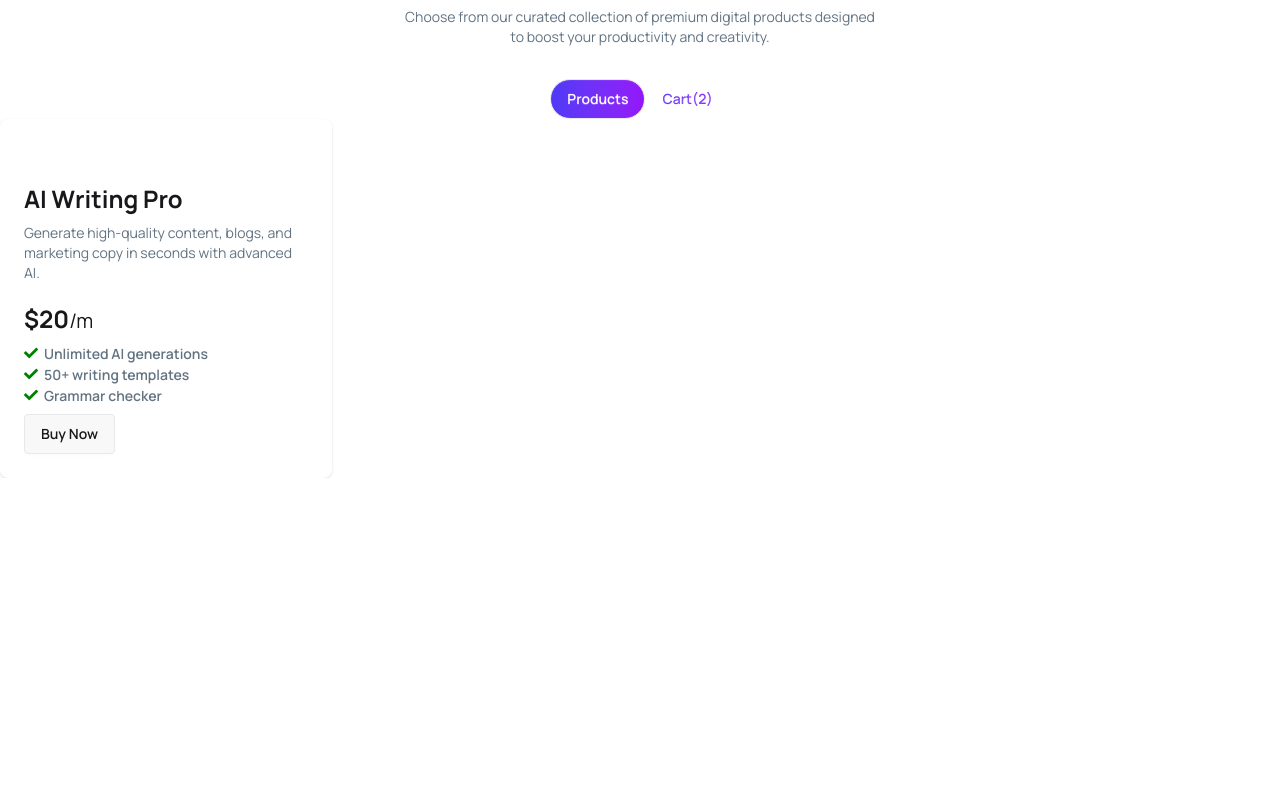
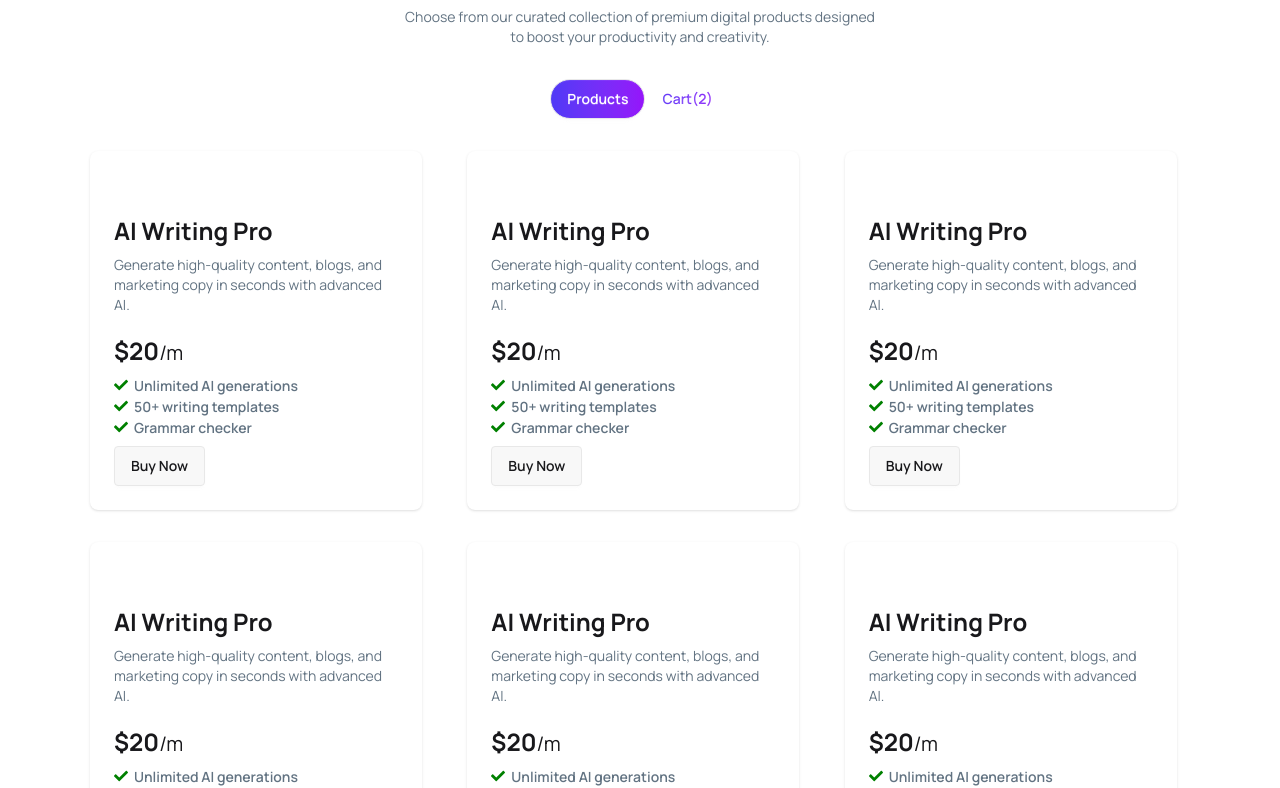
Before and after one commit to SayeedSAMI/B13-A6-DigiTools-Platform, a React (Vite) app: page / in a window 1280 px wide. Shown: the part 1060-1848 px from the top of the page. Before the commit the page ends 1538 px from the top, so only its background shows below. Built offline with nearby package versions, Linux system fonts and the light colour scheme.

Commit message:
products data fetching section done

```diff
--- a/src/App.jsx
+++ b/src/App.jsx
@@ -1,10 +1,18 @@
+import { Suspense } from "react";
 import "./App.css";
 import Banner from "./components/header/banner/Banner";
 import CounterRating from "./components/header/counter&rating/Counter&Rating";
 import Navbar from "./components/header/navbar/Navbar";
 import Products from "./components/main/productsLists/products/Products";
 
+const fetchPromise = async () => {
+  const res = await fetch("/public/productData.json");
+  return res.json();
+};
+
 function App() {
+  const productPromise = fetchPromise();
+
   return (
     <div className="font-display">
       <header>
@@ -21,8 +29,13 @@ function App() {
             to boost your productivity and creativity.
           </p>
         </div>
-
-        <Products></Products>
+        <Suspense
+          fallback={
+            <span className="loading loading-bars loading-xl flex  mx-auto mb-7"></span>
+          }
+        >
+          <Products productPromise={productPromise}></Products>
+        </Suspense>
       </main>
     </div>
   );
--- a/src/components/Ui/Cards.jsx
+++ b/src/components/Ui/Cards.jsx
@@ -1,6 +1,9 @@
 import React from "react";
 import { FaCheck } from "react-icons/fa";
-const Cards = () => {
+
+const Cards = ({ data }) => {
+  console.log(data);
+
   return (
     <div className="card bg-base-100 w-[332px] shadow-sm p-[24]">
       <figure className="px-10 pt-10"></figure>
--- a/src/components/main/productsLists/products/Products.jsx
+++ b/src/components/main/productsLists/products/Products.jsx
@@ -1,7 +1,10 @@
-import React from "react";
+import React, { use } from "react";
 import Cards from "../../../Ui/Cards";
 
-const Products = () => {
+const Products = ({ productPromise }) => {
+  const productData = use(productPromise);
+  //   console.log(productData);
+
   return (
     <div className="text-center">
       <div>
@@ -12,7 +15,11 @@ const Products = () => {
           Cart(2)
         </button>
 
-        <Cards></Cards>
+        <div className="grid grid-cols-1 md:grid-cols-2 lg:grid-cols-3 max-w-[1100px] mx-auto my-8 gap-8">
+          {productData.map((data) => (
+            <Cards data={data}></Cards>
+          ))}
+        </div>
       </div>
     </div>
   );
```
